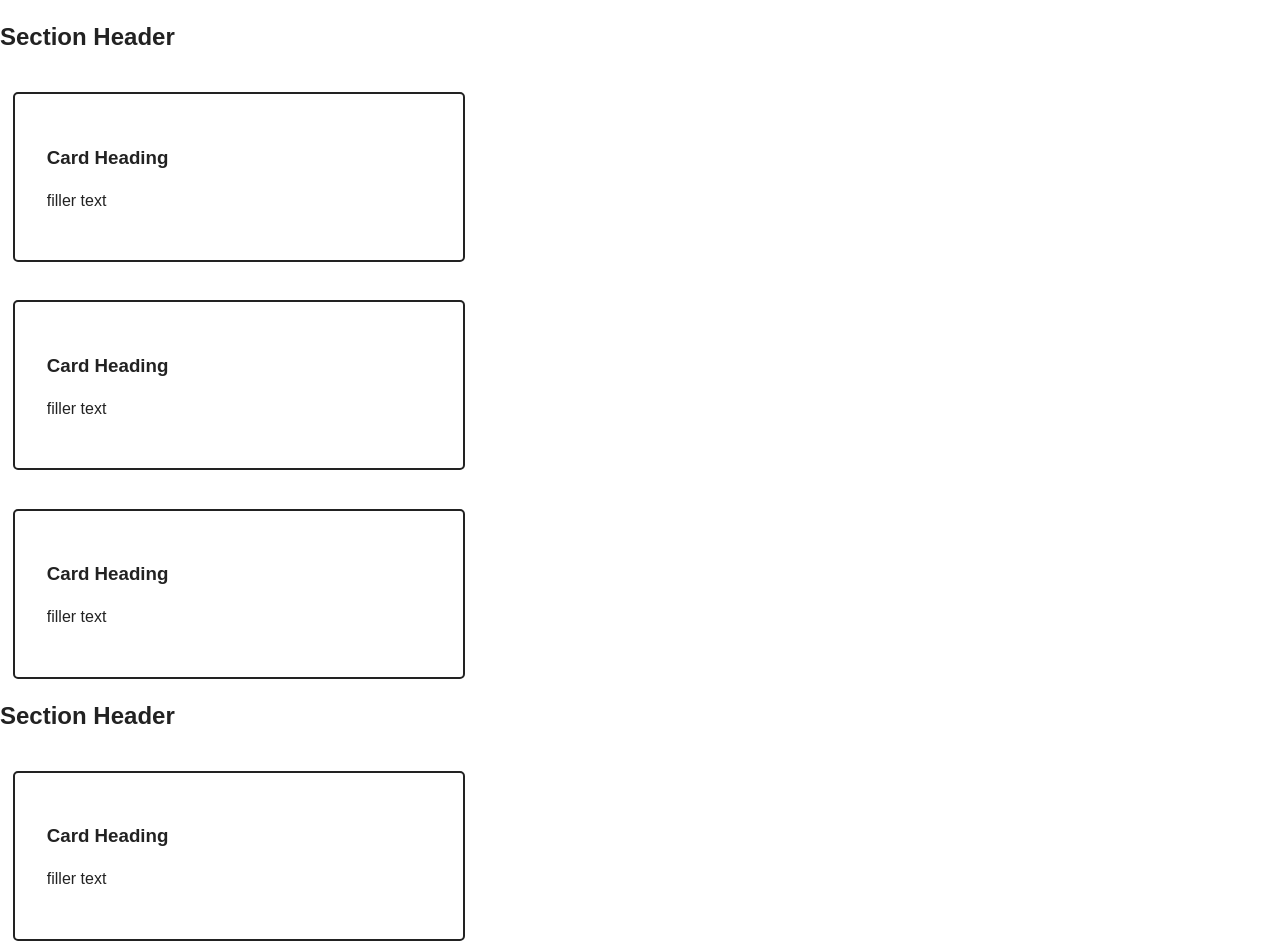
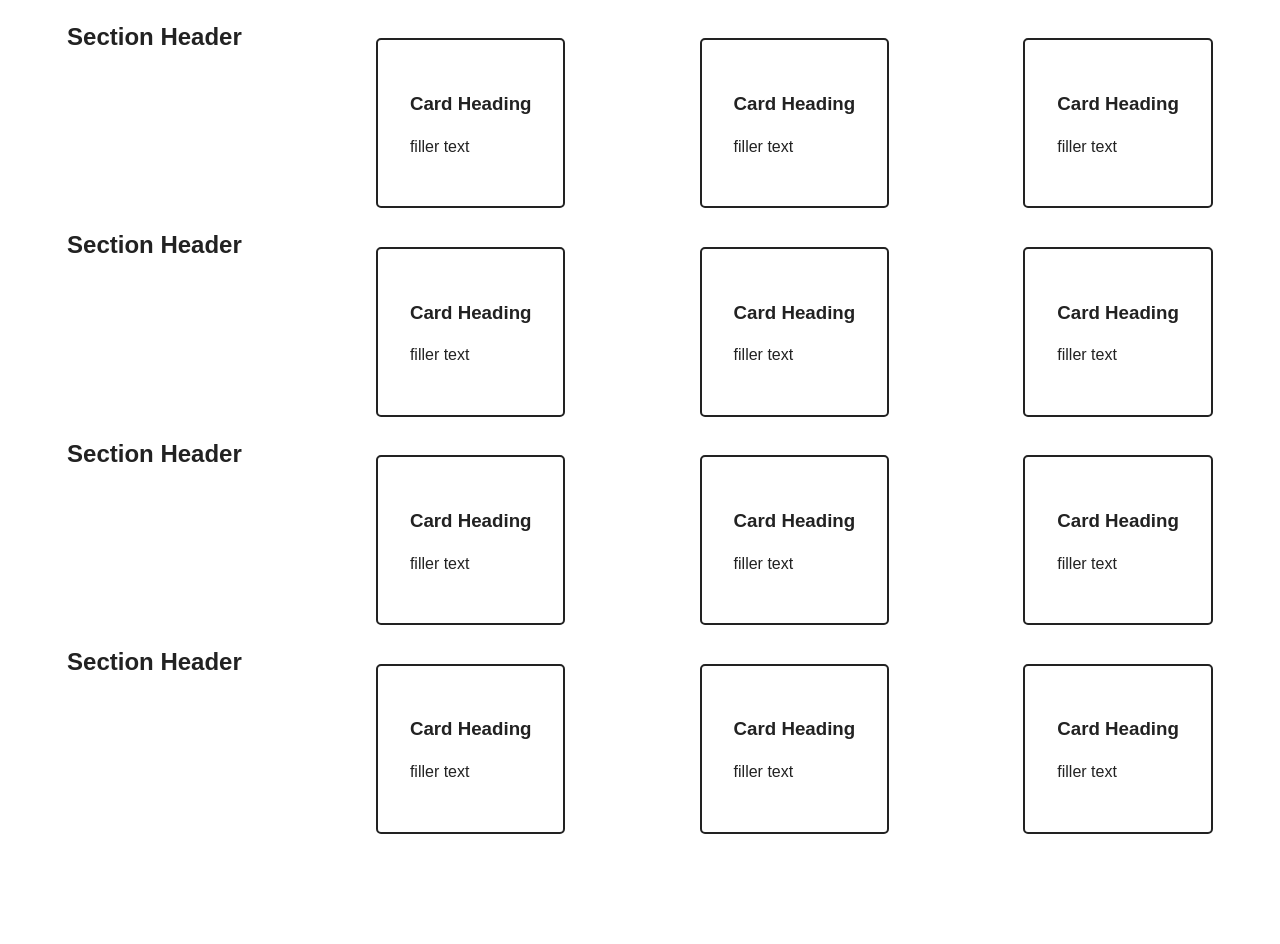
Before and after one commit to matt3mj/webdev-notebook, a plain HTML site: page index.html in a window 1280 px wide. Shown: the top 944 px of the page. After the commit the page ends 834 px from the top, so only its background shows below. Drawn offline with nearby package versions, Linux system fonts and the light colour scheme.

Commit message:
created flex container

```diff
--- a/css/main.css
+++ b/css/main.css
@@ -17,15 +17,18 @@ html {
 }
 
 article {
-  background-color: ;
   border-radius: 5px;
   border-style: solid;
   border-width: 2px;
   height: 20%;
   margin-top: 3%;
-  margin-left: 1%;
   padding: 2rem;
-  width: 30%;
+}
+
+.flexContainer {
+  display:flex;
+  flex-flow: row wrap;
+  justify-content: space-around;
 }
 
 /*
--- a/index.html
+++ b/index.html
@@ -18,6 +18,7 @@
       <header></header>
       <div class="content">
         <section>
+          <div class="flexContainer">
           <h2>Section Header</h2>
           <article>
             <h3>Card Heading</h3>
@@ -37,8 +38,10 @@
               filler text
             </p>
           </article>
+          </div>
         </section>
         <section>
+          <div class="flexContainer">
           <h2>Section Header</h2>
           <article>
             <h3>Card Heading</h3>
@@ -58,8 +61,10 @@
               filler text
             </p>
           </article>
+          </div>
         </section>
         <section>
+          <div class="flexContainer">
           <h2>Section Header</h2>
           <article>
             <h3>Card Heading</h3>
@@ -79,8 +84,10 @@
               filler text
             </p>
           </article>
+          </div>
         </section>
         <section>
+          <div class="flexContainer">
           <h2>Section Header</h2>
           <article>
             <h3>Card Heading</h3>
@@ -100,6 +107,7 @@
               filler text
             </p>
           </article>
+          </div>
         </section>
       </div>
       <footer></footer>
```
